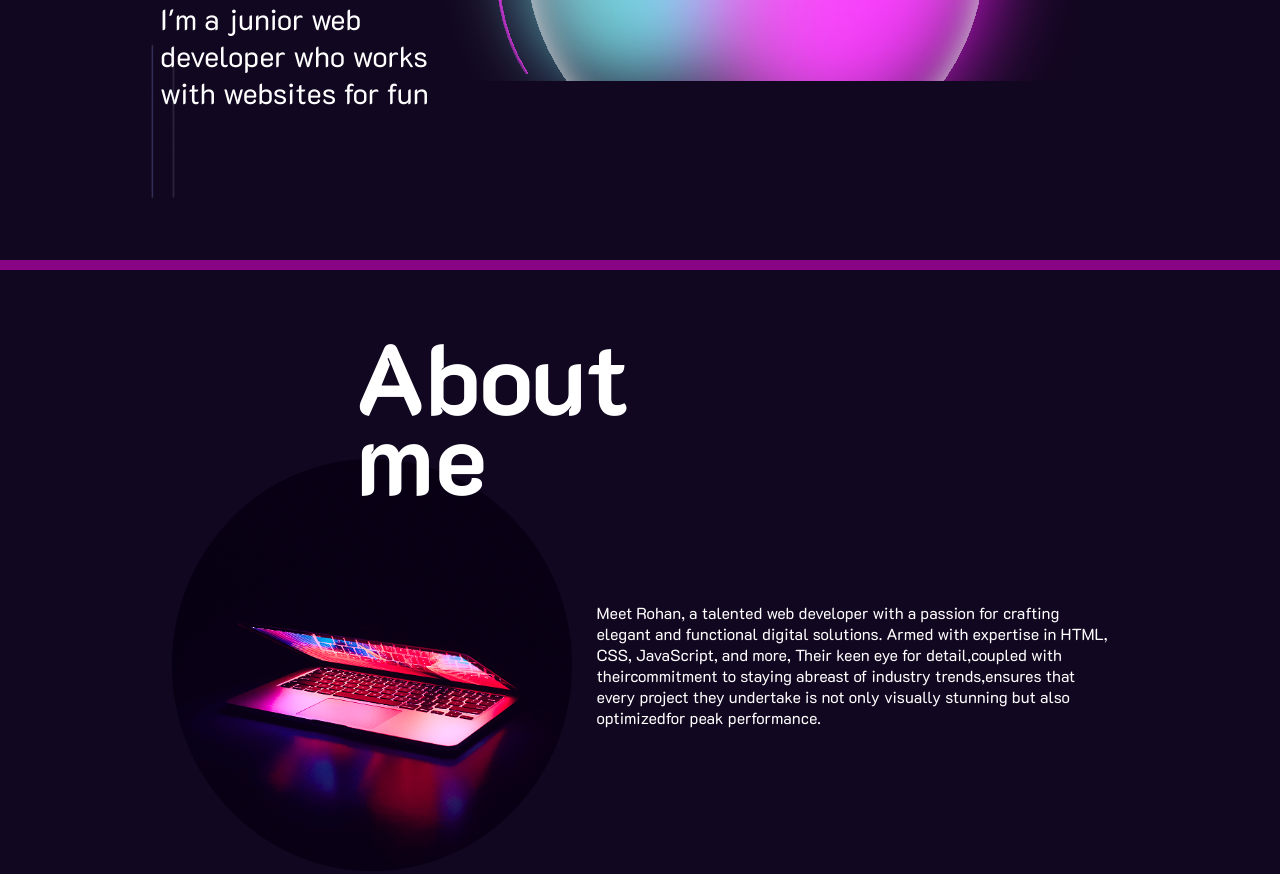
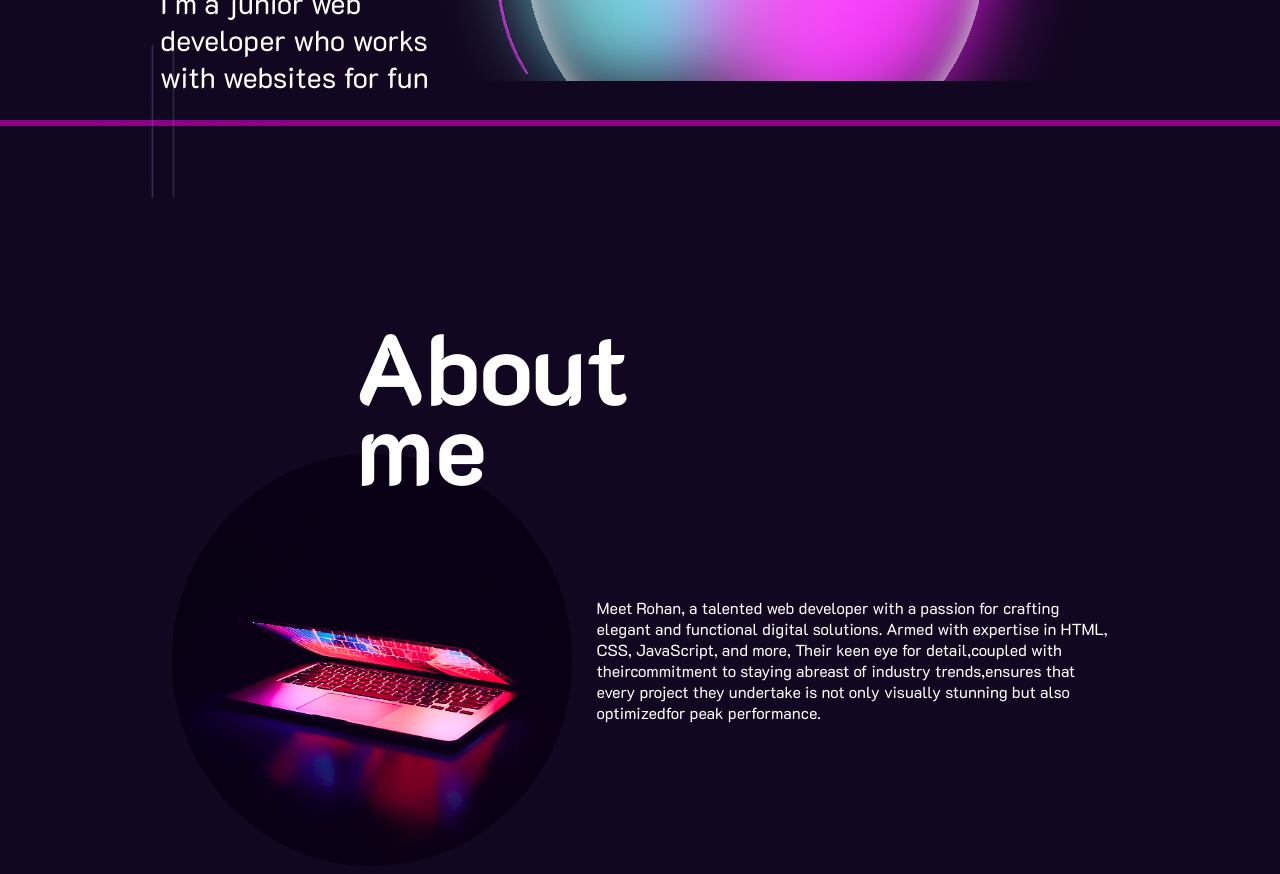
Before and after one commit to DizzRez/Personal-Portfolio, a plain HTML site: page index.html in a window 1280 px wide. Shown: the part 540-1414 px from the top of the page. Drawn offline with nearby package versions, Linux system fonts and the light colour scheme.

Commit message:
fixing hero class

```diff
--- a/index.html
+++ b/index.html
@@ -53,6 +53,7 @@
             <img src="./Images/SIDE CURVES.svg" class="circ circ-2"
             data-aos="fade-up"
             data-aos-duration="1000">
+            <hr>
             <img src="./Images/vertline.png" class="vertline">
         </section>
         <section class="aboutme">
--- a/styles/aboutme.css
+++ b/styles/aboutme.css
@@ -7,7 +7,7 @@
     background-color: #120720;
     color: white;
     height: 100vh;
-    border-top: 10px solid rgba(255, 0, 234, 0.5);
+    /* border-top: 10px solid rgba(255, 0, 234, 0.5); */
 }
 
 .abttext {
--- a/styles/hero.css
+++ b/styles/hero.css
@@ -48,3 +48,9 @@
     padding-top: 5rem;
     /* border: 2px solid red; */
 }
+
+hr {
+    width: 100%;
+    border: 3px solid rgba(255, 0, 234, 0.5);
+    margin-top: 25px;
+}
```
